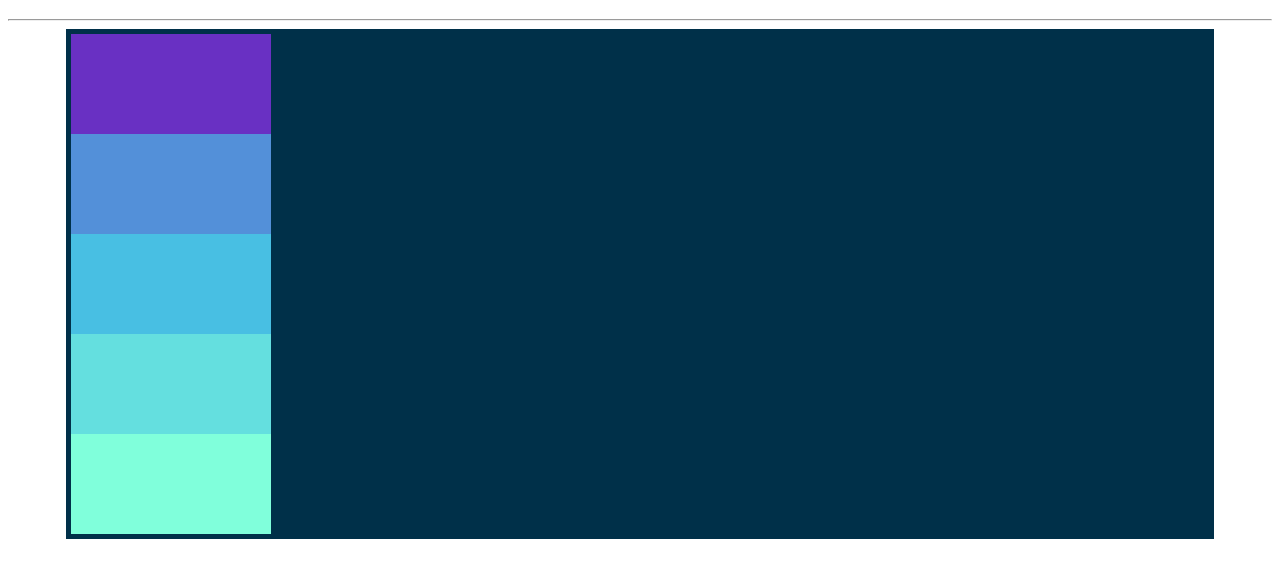
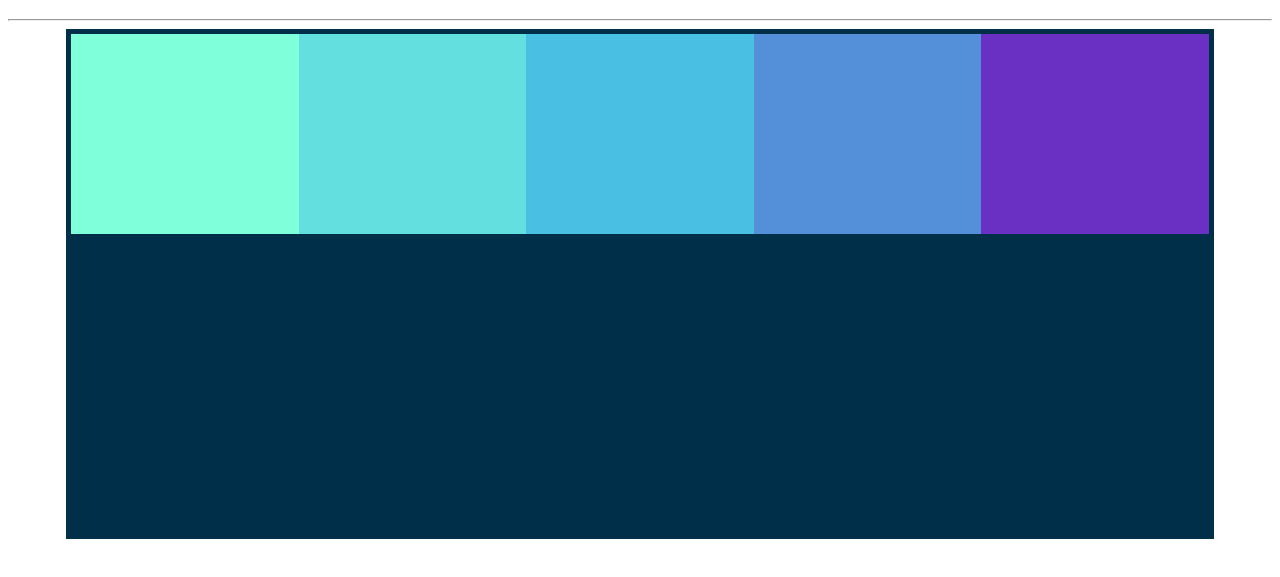
Before and after one commit to antiwater19/CSS_demo, a plain HTML site: page Flexbox(important)/flexbox.html in a window 1280 px wide. Shown: the part 61-638 px from the top of the page. Drawn offline with Linux system fonts and the light colour scheme; a web font is replaced by a local one.

Commit message:
2024-01-29 css

```diff
--- a/Flexbox(important)/flexbox_style.css
+++ b/Flexbox(important)/flexbox_style.css
@@ -15,12 +15,13 @@ h1 {
     /* div의 크기가 어떻든간에 이 상위 flexbox안에 있도록 만든다. */
     display: flex;
     /* flexbox에는 축이 두개가 있다 main axis, cross axis(x랑 y축처럼) */
-    flex-direction: column-reverse;
+    flex-direction: row;
     /* flexbox의 방향을 결정한다. */
-
+    justify-content: flex-start;
+    flex-wrap: nowrap;
 }
 
 #container div {
-    width: 200px;
+    width: 600px;
     height: 200px;
 }
```
